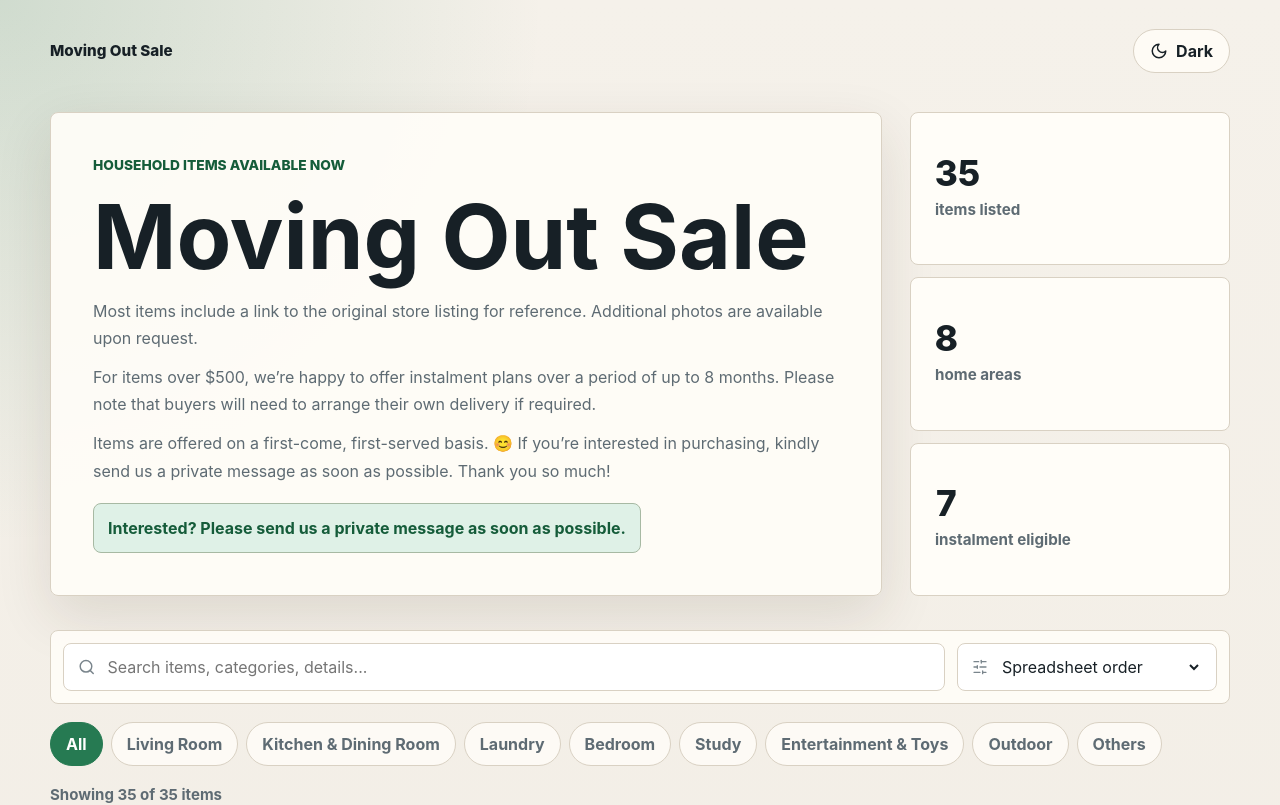
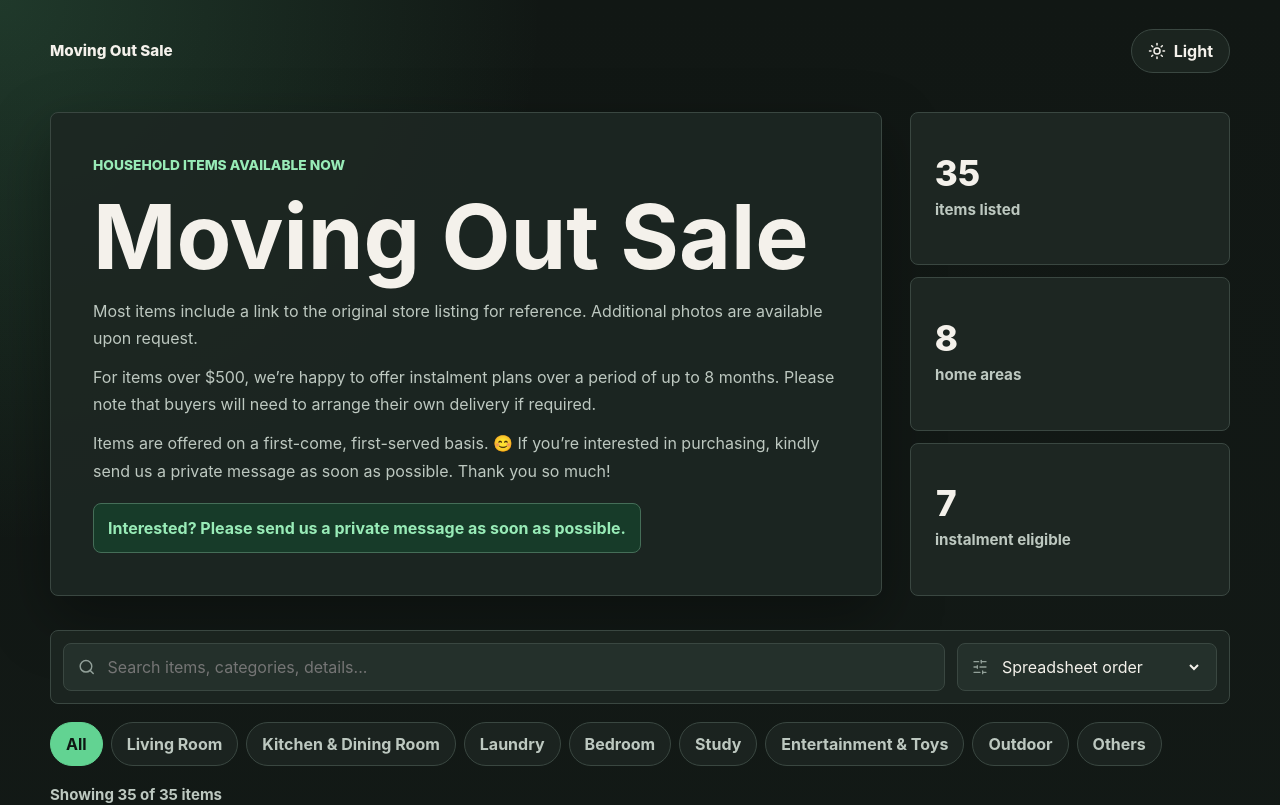
Before and after one commit to leosa-coder/moving-out-sale, a React (Vite) app: page / in a window 1280 px wide. Shown: the top 805 px of the page. Built offline with nearby package versions, Linux system fonts and the light colour scheme.

Commit message:
feat: default to dark mode

```diff
--- a/index.html
+++ b/index.html
@@ -7,6 +7,13 @@
       name="description"
       content="Moving Out Sale catalog of household used items with prices and reference links."
     />
+    <script>
+      (() => {
+        const savedTheme = localStorage.getItem("theme");
+        document.documentElement.dataset.theme =
+          savedTheme === "light" || savedTheme === "dark" ? savedTheme : "dark";
+      })();
+    </script>
     <title>Moving Out Sale</title>
   </head>
   <body>
--- a/src/App.tsx
+++ b/src/App.tsx
@@ -10,8 +10,7 @@ import {
   type SortMode,
 } from "./catalog";
 import { categories, items } from "./items";
-
-type Theme = "light" | "dark";
+import { resolveInitialTheme, type Theme } from "./theme";
 
 const saleNotes = [
   "Most items include a link to the original store listing for reference. Additional photos are available upon request.",
@@ -21,15 +20,10 @@ const saleNotes = [
 
 function getInitialTheme(): Theme {
   if (typeof window === "undefined") {
-    return "light";
+    return "dark";
   }
 
-  const savedTheme = window.localStorage.getItem("theme");
-  if (savedTheme === "light" || savedTheme === "dark") {
-    return savedTheme;
-  }
-
-  return window.matchMedia("(prefers-color-scheme: dark)").matches ? "dark" : "light";
+  return resolveInitialTheme(window.localStorage.getItem("theme"));
 }
 
 export default function App() {
--- /dev/null
+++ b/src/theme.ts
@@ -0,0 +1,5 @@
+export type Theme = "light" | "dark";
+
+export function resolveInitialTheme(savedTheme: string | null | undefined): Theme {
+  return savedTheme === "light" || savedTheme === "dark" ? savedTheme : "dark";
+}
```
Also changed, not shown: 1 other file (tests, documents, lock files or other folders).
